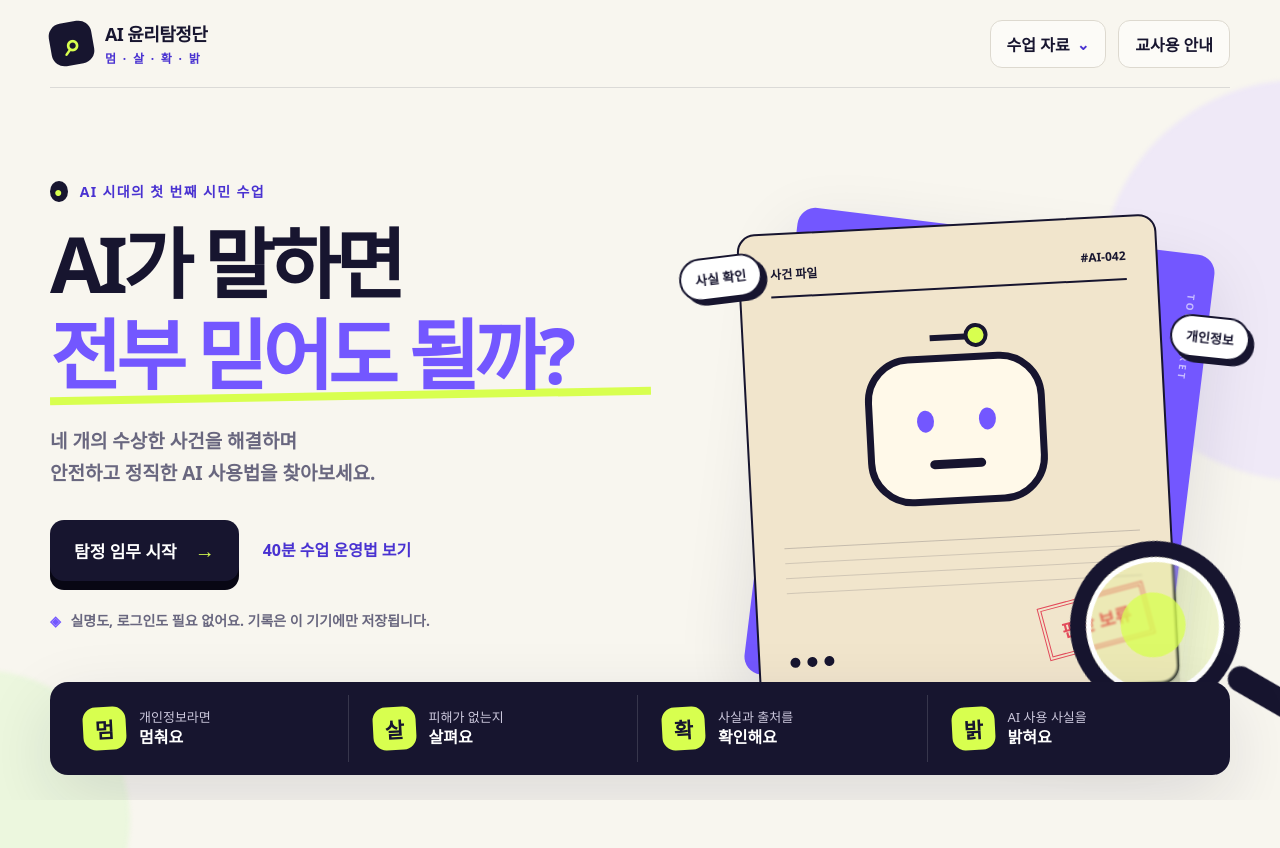
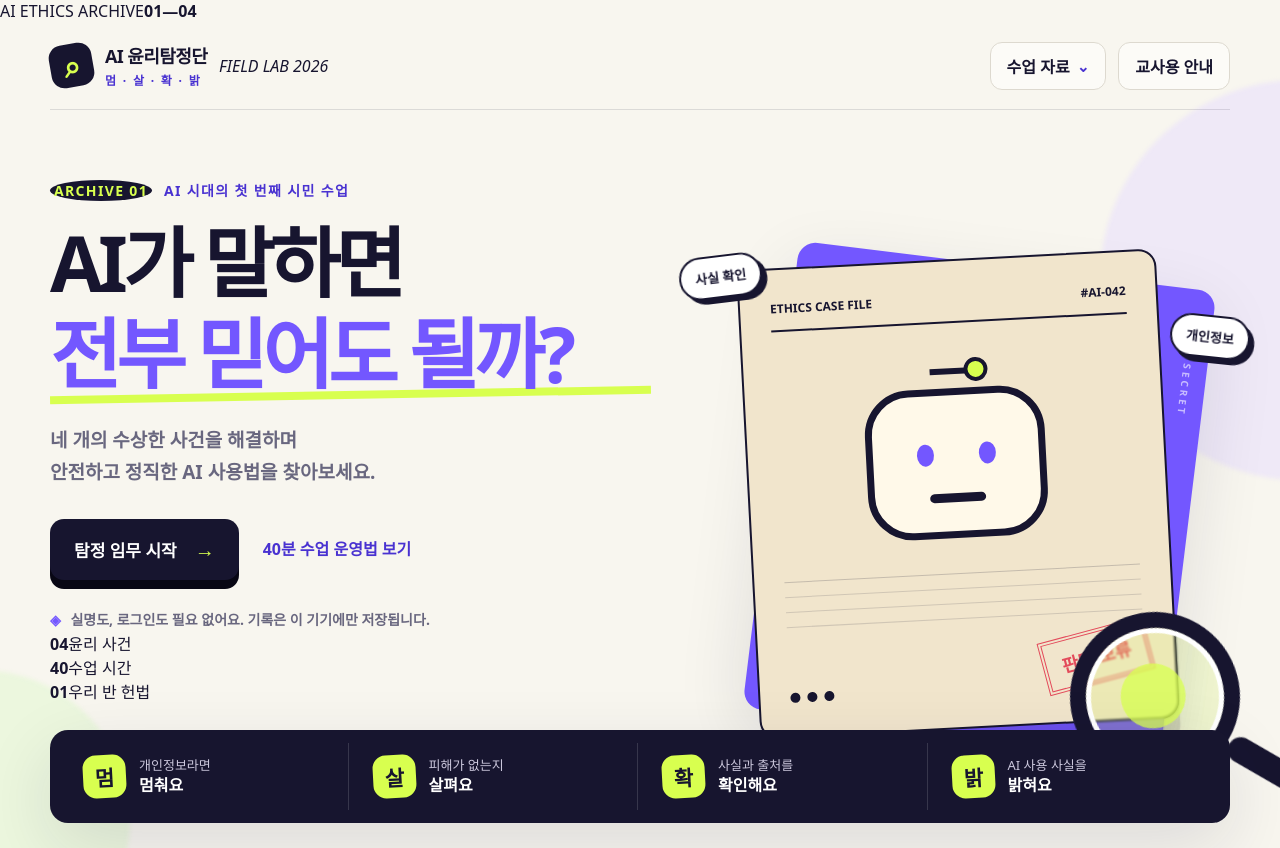
Before and after one commit to themonsteredu/ai-ethics-tamjung, a Next.js app in the folder ai-ethics-detectives/: page / in a window 1280 px wide. Before the commit the page ends 800 px from the top, so only its background shows below. Built offline with nearby package versions, Linux system fonts and the light colour scheme.

Commit message:
design: refine detective archive interface

```diff
--- a/ai-ethics-detectives/src/components/detective-app.tsx
+++ b/ai-ethics-detectives/src/components/detective-app.tsx
@@ -109,11 +109,13 @@ export function DetectiveApp() {
     <main className="app-shell">
       <div className="ambient ambient-one" />
       <div className="ambient ambient-two" />
+      <div className="archive-rail" aria-hidden="true"><span>AI ETHICS ARCHIVE</span><b>01—04</b></div>
 
       <header className="site-header">
         <button className="brand" onClick={() => setScreen("home")} aria-label="처음 화면으로 이동">
           <span className="brand-mark" aria-hidden="true">⌕</span>
           <span><b>AI 윤리탐정단</b><small>멈 · 살 · 확 · 밝</small></span>
+          <i className="brand-index" aria-hidden="true">FIELD LAB 2026</i>
         </button>
         <div className="header-actions">
           {screen !== "home" && <span className="mini-id">탐정 {nickname || "새싹"}</span>}
@@ -139,7 +141,7 @@ export function DetectiveApp() {
       {screen === "home" && (
         <section className="hero page-enter">
           <div className="hero-copy">
-            <div className="eyebrow"><span>●</span> AI 시대의 첫 번째 시민 수업</div>
+            <div className="eyebrow"><span>ARCHIVE 01</span> AI 시대의 첫 번째 시민 수업</div>
             <h1>AI가 말하면<br /><em>전부 믿어도 될까?</em></h1>
             <p className="hero-lead">네 개의 수상한 사건을 해결하며<br className="desktop-break" /> 안전하고 정직한 AI 사용법을 찾아보세요.</p>
             <div className="hero-actions">
@@ -147,11 +149,16 @@ export function DetectiveApp() {
               <button className="text-button" onClick={() => setShowTeacher(true)}>40분 수업 운영법 보기</button>
             </div>
             <div className="privacy-note"><span aria-hidden="true">◈</span> 실명도, 로그인도 필요 없어요. 기록은 이 기기에만 저장됩니다.</div>
+            <div className="hero-metrics" aria-label="프로그램 구성">
+              <div><b>04</b><span>윤리 사건</span></div>
+              <div><b>40</b><span>수업 시간</span></div>
+              <div><b>01</b><span>우리 반 헌법</span></div>
+            </div>
           </div>
           <div className="hero-visual" aria-label="AI 윤리 사건 파일 일러스트">
             <div className="case-file back-file"><span>TOP SECRET</span></div>
             <div className="case-file main-file">
-              <div className="file-top"><span>사건 파일</span><b>#AI-042</b></div>
+              <div className="file-top"><span>ETHICS CASE FILE</span><b>#AI-042</b></div>
               <div className="robot-face"><i /><div className="eyes"><span /><span /></div><div className="mouth" /></div>
               <div className="scan-line" />
               <div className="file-stamp">판단 보류</div>
@@ -242,9 +249,9 @@ export function DetectiveApp() {
               {currentAnswer.finalSignal && <div className={`mind-change ${currentAnswer.firstSignal !== currentAnswer.finalSignal ? "changed" : ""}`}>{currentAnswer.firstSignal !== currentAnswer.finalSignal ? "생각이 바뀌었어요 — 멋진 성장!" : "판단을 유지했어요 — 근거가 더 단단해졌어요!"}</div>}
             </div>
             <div className="decision-panel">
-              <div className="decision-block"><b>내 판단에 가장 영향을 준 단서</b><div className="clue-chips">{(currentAnswer.investigated ?? []).map((index) => { const step = currentCase.investigation[index]; return <button key={step.action} className={currentAnswer.influentialEvidence === index ? "selected" : ""} onClick={() => patchAnswer({ influentialEvidence: index })}><span>단서 {index + 1}</span>{step.source}</button>; })}</div></div>
-              <div className="decision-block"><b>필요한 윤리 키워드 하나</b><div className="choice-chips">{currentCase.values.map((value) => <button key={value} className={currentAnswer.value === value ? "selected" : ""} onClick={() => patchAnswer({ value })}>{value}</button>)}</div></div>
-              <div className="decision-block"><b>가장 좋은 해결 행동</b><div className="action-list">{currentCase.actions.map((action, index) => <button key={action} className={currentAnswer.action === action ? "selected" : ""} onClick={() => patchAnswer({ action })}><span>{String.fromCharCode(65 + index)}</span>{action}</button>)}</div></div>
+              <div className="decision-block"><b>내 판단에 가장 영향을 준 단서</b><div className="clue-chips">{(currentAnswer.investigated ?? []).map((index) => { const step = currentCase.investigation[index]; return <button key={step.action} className={currentAnswer.influentialEvidence === index ? "selected" : ""} onClick={() => patchAnswer({ influentialEvidence: index })} aria-pressed={currentAnswer.influentialEvidence === index}><span>단서 {index + 1}</span>{step.source}</button>; })}</div></div>
+              <div className="decision-block"><b>필요한 윤리 키워드 하나</b><div className="choice-chips">{currentCase.values.map((value) => <button key={value} className={currentAnswer.value === value ? "selected" : ""} onClick={() => patchAnswer({ value })} aria-pressed={currentAnswer.value === value}>{value}</button>)}</div></div>
+              <div className="decision-block"><b>가장 좋은 해결 행동</b><div className="action-list">{currentCase.actions.map((action, index) => <button key={action} className={currentAnswer.action === action ? "selected" : ""} onClick={() => patchAnswer({ action })} aria-pressed={currentAnswer.action === action}><span>{String.fromCharCode(65 + index)}</span>{action}</button>)}</div></div>
             </div>
           </div>
           {currentAnswer.finalSignal && currentAnswer.influentialEvidence !== undefined && currentAnswer.value && currentAnswer.action && (
@@ -259,7 +266,7 @@ export function DetectiveApp() {
           <div className="constitution-layout">
             <div className="rule-picker">
               {constitutionRules.map((rule, index) => (
-                <button key={rule} className={selectedRules.includes(index) ? "selected" : ""} onClick={() => setSelectedRules((previous) => previous.includes(index) ? previous.filter((value) => value !== index) : [...previous, index])}><span>{selectedRules.includes(index) ? "✓" : index + 1}</span><p>{rule}</p></button>
+                <button key={rule} className={selectedRules.includes(index) ? "selected" : ""} onClick={() => setSelectedRules((previous) => previous.includes(index) ? previous.filter((value) => value !== index) : [...previous, index])} aria-pressed={selectedRules.includes(index)}><span>{selectedRules.includes(index) ? "✓" : index + 1}</span><p>{rule}</p></button>
               ))}
               <label className="input-label" htmlFor="custom-rule">우리가 직접 만드는 한 가지 약속 (선택)</label>
               <input id="custom-rule" value={customRule} onChange={(event) => setCustomRule(event.target.value.slice(0, 80))} placeholder="우리만의 약속을 적어 보세요." />
@@ -290,7 +297,7 @@ export function DetectiveApp() {
 }
 
 function ProgressBar({ current }: { current: number }) {
-  return <nav className="progress-wrap" aria-label="수업 진행 단계"><span>탐정 임무</span><div className="progress-track">{ethicsCases.map((item, index) => <div key={item.id} className={index < current ? "done" : index === current ? "active" : ""}><i>{index < current ? "✓" : index + 1}</i><small>{index === current ? item.category.split(" · ")[0] : `사건 ${index + 1}`}</small></div>)}<div className={current === ethicsCases.length ? "active" : ""}><i>★</i><small>윤리 헌법</small></div></div></nav>;
+  return <nav className="progress-wrap" aria-label="수업 진행 단계"><span>INVESTIGATION</span><div className="progress-track">{ethicsCases.map((item, index) => <div key={item.id} className={index < current ? "done" : index === current ? "active" : ""} aria-current={index === current ? "step" : undefined}><i>{index < current ? "✓" : index + 1}</i><small>{index === current ? item.category.split(" · ")[0] : `사건 ${index + 1}`}</small></div>)}<div className={current === ethicsCases.length ? "active" : ""} aria-current={current === ethicsCases.length ? "step" : undefined}><i>★</i><small>윤리 헌법</small></div></div></nav>;
 }
 
 function CaseHeading({ item, step }: { item: (typeof ethicsCases)[number]; step: string }) {
```
